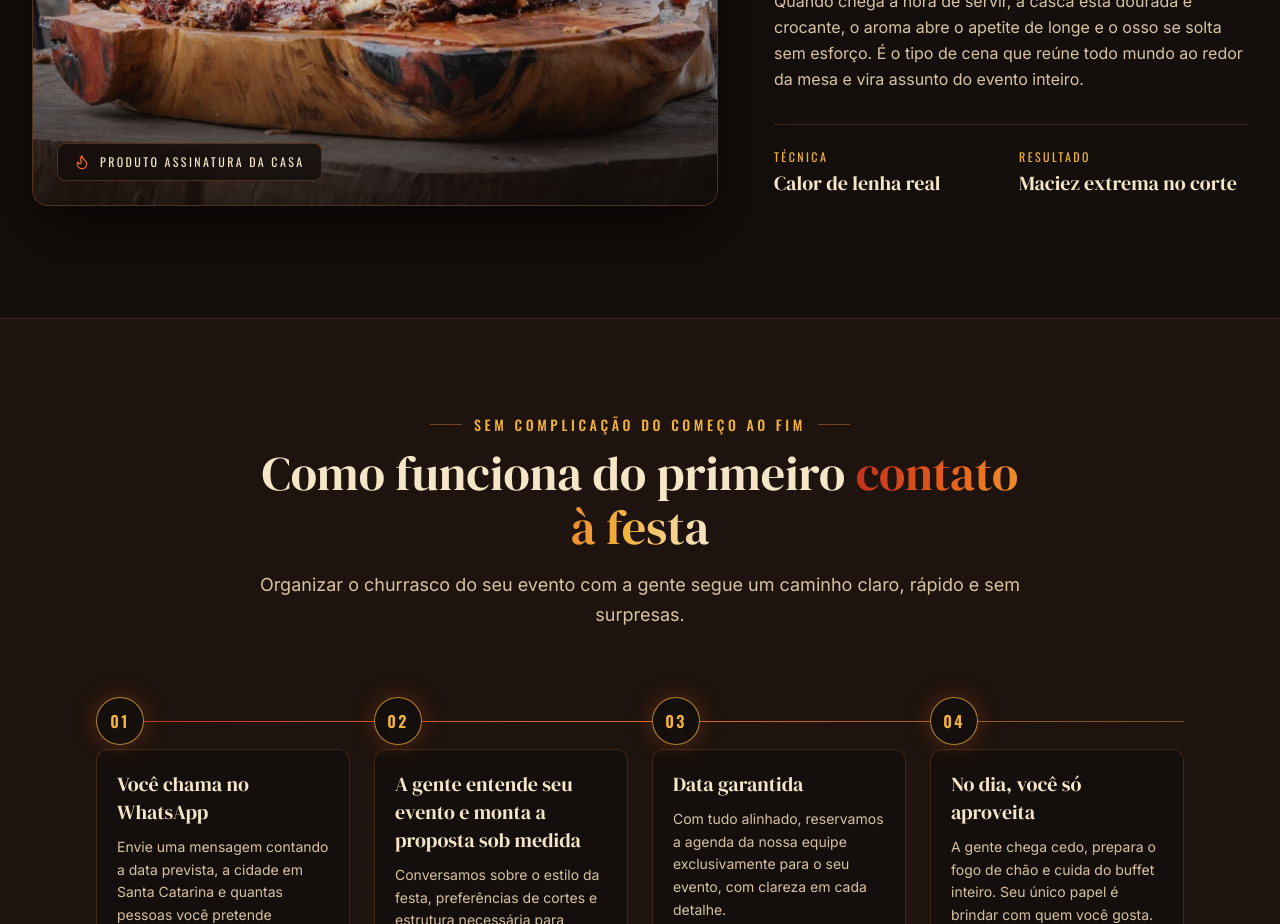
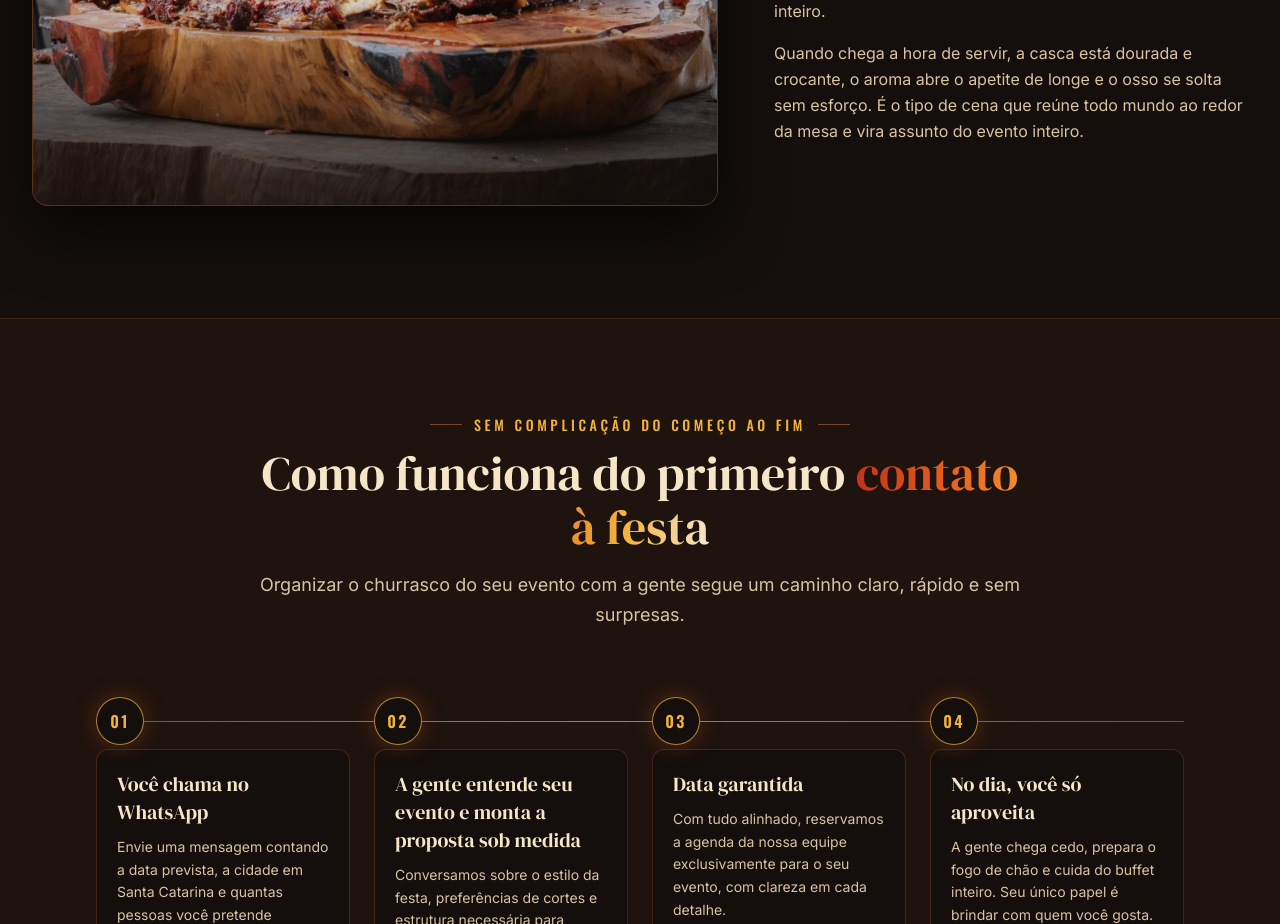
Before and after one commit to gabrielcriaecomunica/dombrazzeiro, a React (Vite) app: page / in a window 1280 px wide. Shown: the part 3660-4584 px from the top of the page. Built offline with nearby package versions, Linux system fonts and the light colour scheme.

Commit message:
style: remove badge and specs block from Fogo de Chao section

```diff
--- a/src/components/FogoDeChaoSection.tsx
+++ b/src/components/FogoDeChaoSection.tsx
@@ -1,5 +1,4 @@
 import { motion, useReducedMotion, useScroll, useTransform } from 'framer-motion';
-import { Flame } from 'lucide-react';
 import { useRef } from 'react';
 import { EmberReveal } from './MotionPrimitives';
 
@@ -34,12 +33,6 @@ export function FogoDeChaoSection() {
               aria-hidden="true"
               className="pointer-events-none absolute inset-0 bg-gradient-to-t from-[#140F0C]/80 via-transparent to-[#140F0C]/20"
             />
-            <div className="absolute bottom-4 left-4 right-4 flex items-center gap-2.5 rounded-lg border border-[#7A4524]/60 bg-[#140F0C]/85 px-4 py-2.5 backdrop-blur-sm sm:bottom-6 sm:left-6 sm:right-auto">
-              <Flame className="h-4 w-4 text-[#E8661E] shrink-0" aria-hidden="true" />
-              <span className="font-label text-xs uppercase tracking-[0.2em] text-[#F5E6C8]">
-                Produto assinatura da casa
-              </span>
-            </div>
           </div>
         </EmberReveal>
 
@@ -69,27 +62,6 @@ export function FogoDeChaoSection() {
               </p>
             </div>
           </EmberReveal>
-
-          <EmberReveal delay={0.25}>
-            <dl className="mt-8 grid grid-cols-2 gap-4 border-t border-[#7A4524]/45 pt-6">
-              <div>
-                <dt className="font-label text-xs uppercase tracking-[0.2em] text-[#F2B33D]">
-                  Técnica
-                </dt>
-                <dd className="mt-1 font-display text-xl text-[#F5E6C8]">
-                  Calor de lenha real
-                </dd>
-              </div>
-              <div>
-                <dt className="font-label text-xs uppercase tracking-[0.2em] text-[#F2B33D]">
-                  Resultado
-                </dt>
-                <dd className="mt-1 font-display text-xl text-[#F5E6C8]">
-                  Maciez extrema no corte
-                </dd>
-              </div>
-            </dl>
-          </EmberReveal>
         </div>
       </div>
     </section>
```
